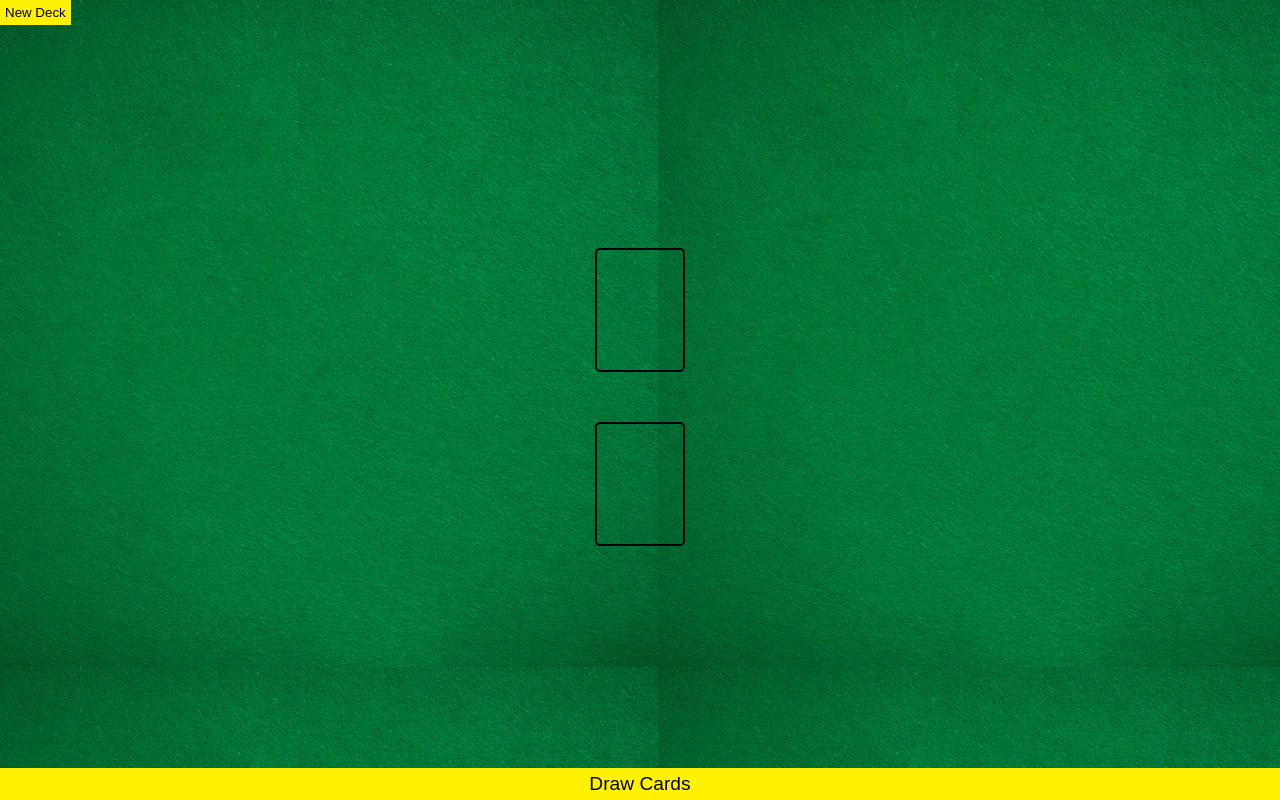
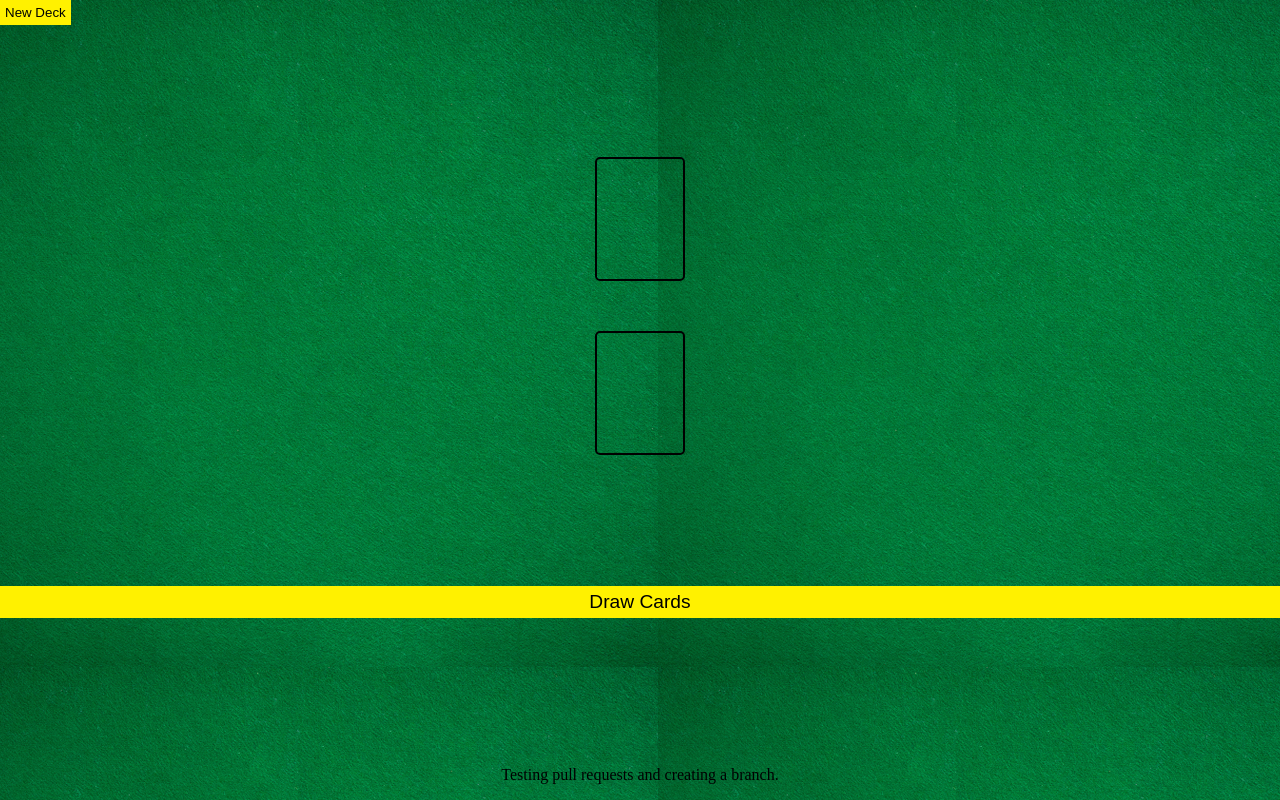
Before and after one commit to mattmarz94/WarCardGame, a plain HTML site: page index.html in a window 1280 px wide. Drawn offline with Linux system fonts and the light colour scheme.

Commit message:
Update index.html

```diff
--- a/index.html
+++ b/index.html
@@ -12,6 +12,7 @@
             <div class="card-slot"></div>
         </div>
         <button id="draw" class="draw-cards">Draw Cards</button>
+        <p>Testing pull requests and creating a branch.</p>
     <script src="app.js"></script>
     </body>
 </html>
```
